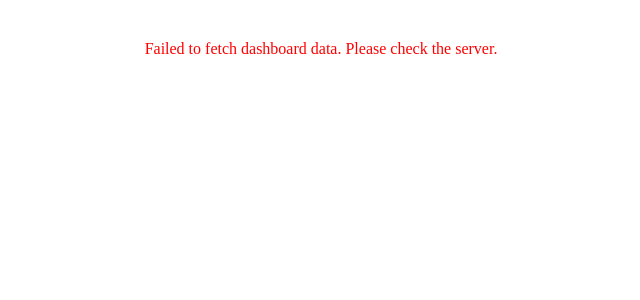
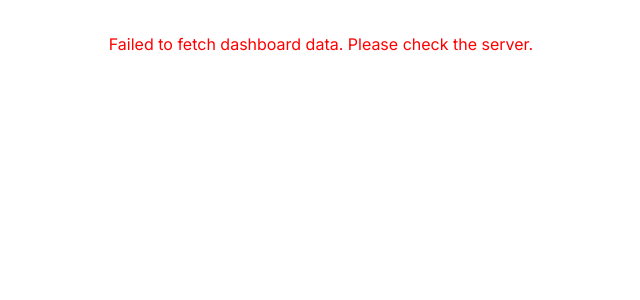
Before and after one commit to Dion-Krasniqi/personal-finance-dashboard, a Django app: page / in a window 1280 px wide. Shown: the top 300 px of the page, without its empty margins (319-959 px from the left). Run offline with Django 5.2, Linux system fonts and the light colour scheme; data that the repository does not hold is empty; some libraries are stand-ins or nearby versions.

Commit message:
Worked on the UI in the react app

```diff
--- a/backend/finance/templates/finance/index.html
+++ b/backend/finance/templates/finance/index.html
@@ -5,8 +5,19 @@
         <meta charset="UTF-8">
         <meta name="viewport" content="width=device-width, initial-scale=1.0">
         <title>Buxheti</title>
+
+        <script src="https://cdn.tailwindcss.com/"></script>
+
+        <link rel="preconnect" href="https://fonts.googleapis.com">
+        <link rel="preconnect" href="https://fonts.gstatic.com" crossorigin="">
+        <link href="https://fonts.googleapis.com/css2?family=Inter:wght@400;500;600;700&display=swap" rel="stylesheet">
+        <style>
+            body {
+                font-family: 'Inter', sans-serif;
+            }
+        </style>
     </head>
-    <body>
+    <body class="bg-gray-10 min-h-screen">
         <div id='root'></div> <!--where react app is injected-->
         <!--Plaid-->
         <script src="https://cdn.plaid.com/link/v2/stable/link-initialize.js"></script>
```
